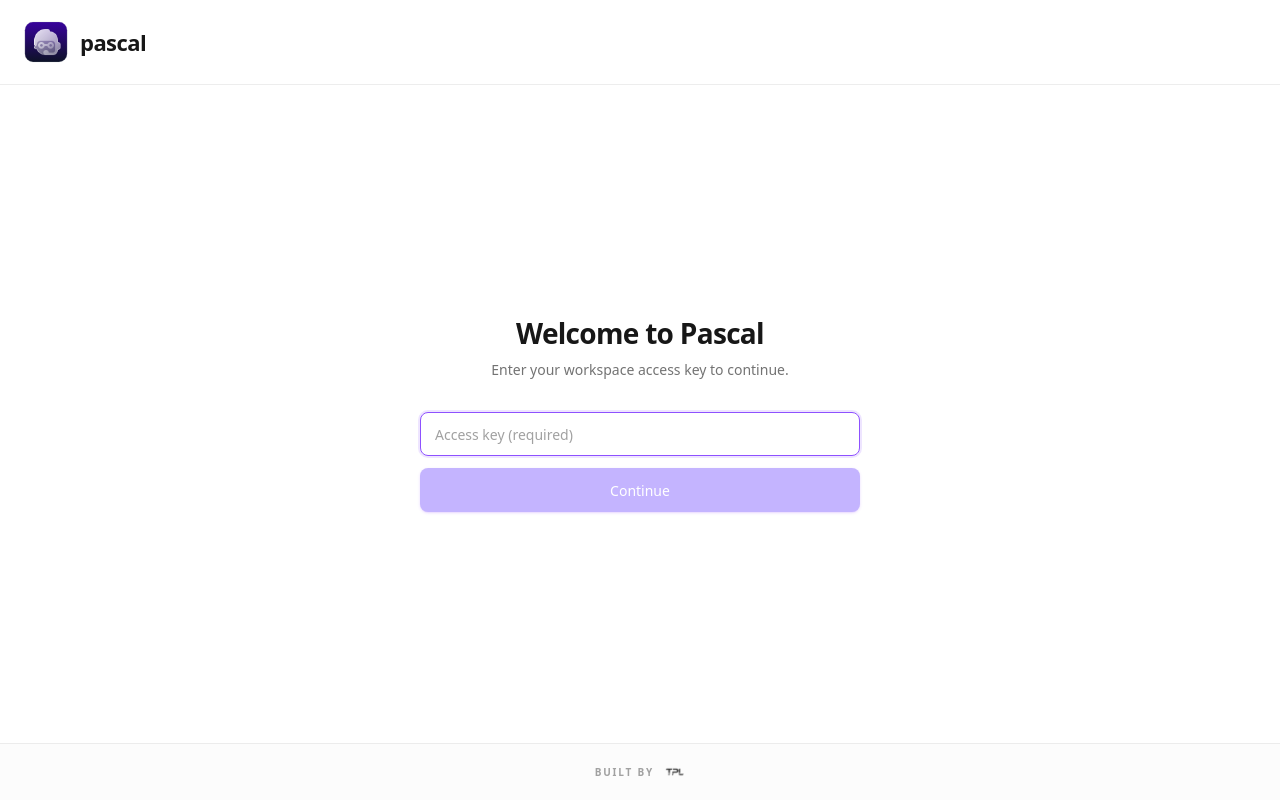
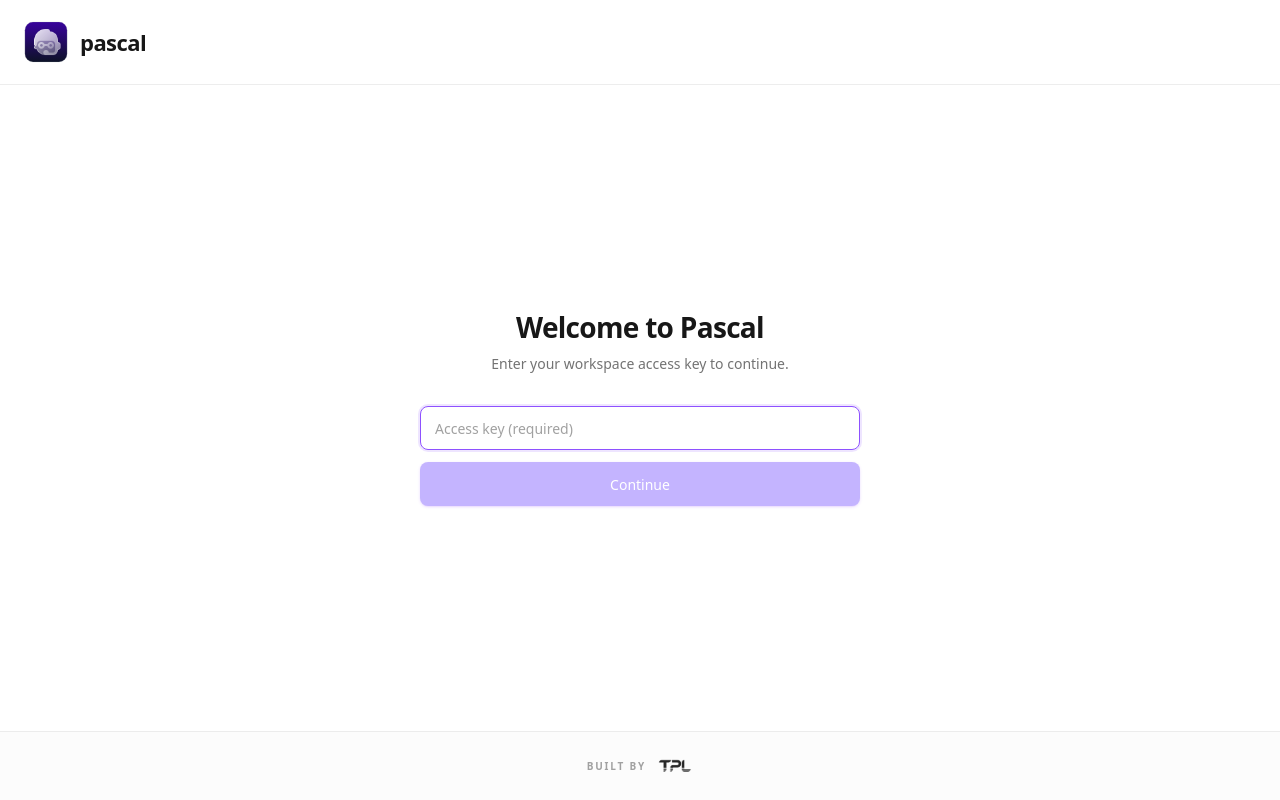
Before and after one commit to yuyo99/tonder-pascal, a Next.js app in the folder dashboard/: page /login in a window 1280 px wide. Built offline with nearby package versions, Linux system fonts and the light colour scheme.

Commit message:
Login footer: bigger TPL logo (h-4 → h-7)
Co-Authored-By: Claude Opus 4.7 (1M context) <noreply@anthropic.com>

```diff
--- a/dashboard/app/login/page.tsx
+++ b/dashboard/app/login/page.tsx
@@ -185,7 +185,7 @@ export default function LoginPage() {
           <img
             src="/tpl-logo.png"
             alt="TPL"
-            className="h-4 w-auto opacity-80"
+            className="h-7 w-auto opacity-85"
           />
         </div>
       </footer>
```
